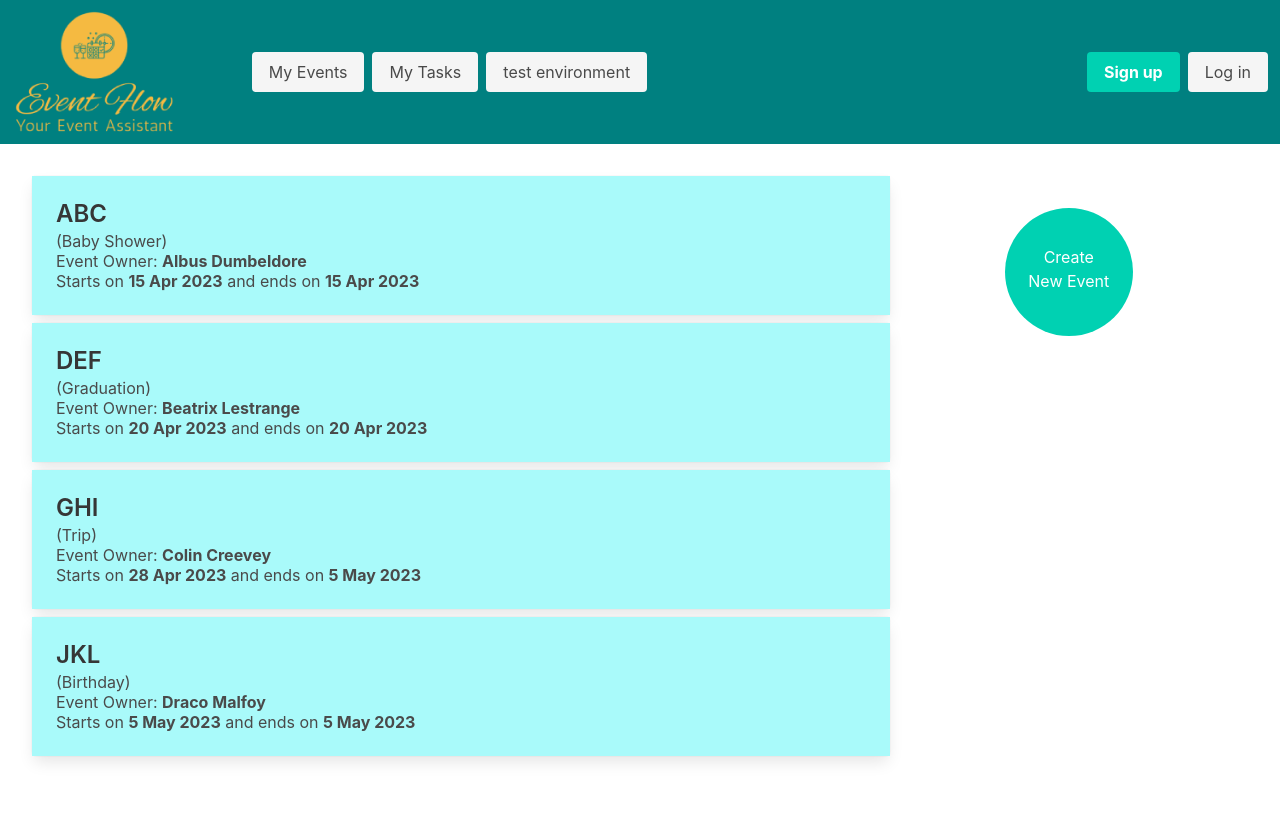
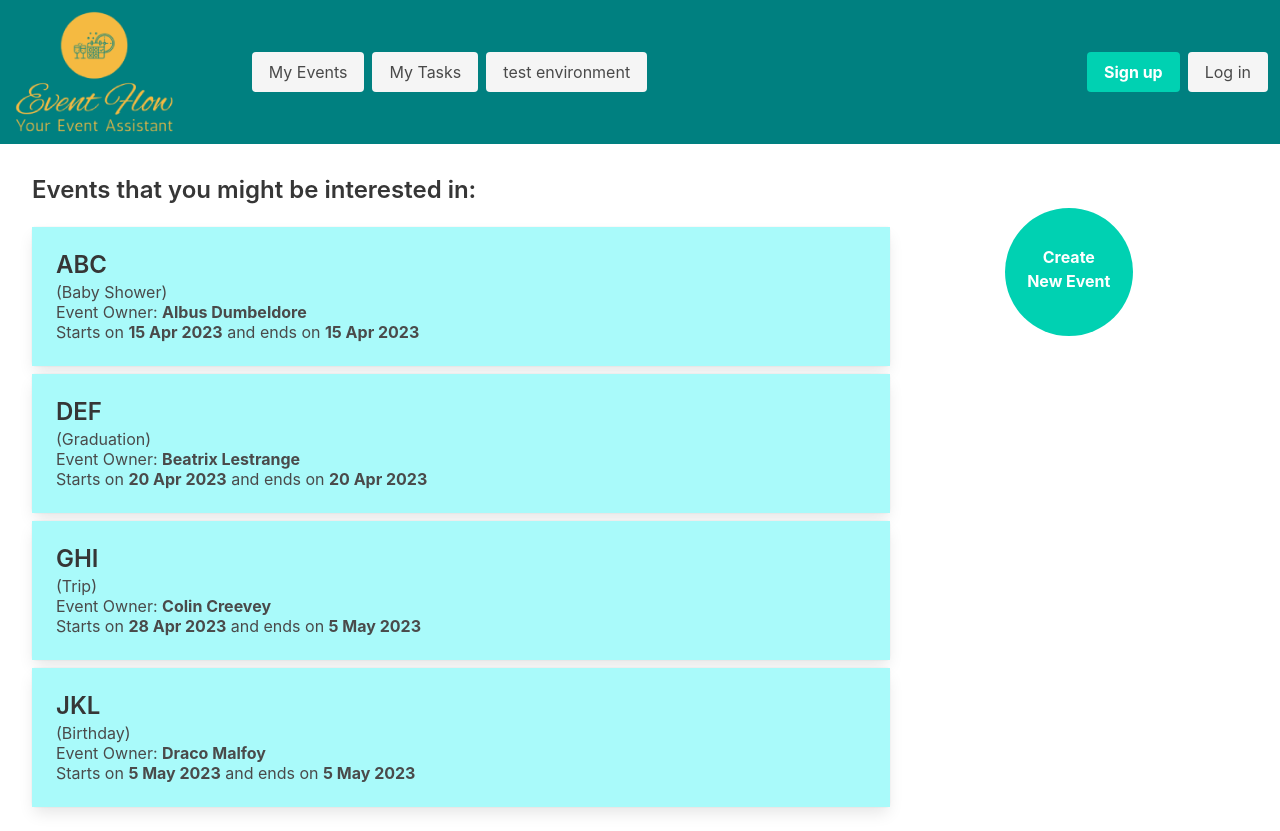
Before and after one commit to shaimaaGhamry/Event-Flow, a React (Create React App) app in the folder client/: page / in a window 1280 px wide. Before the commit the page ends 800 px from the top, so only its background shows below. Built offline with nearby package versions, Linux system fonts and the light colour scheme.

Commit message:
Created dynamics links for events

```diff
--- a/client/src/index.css
+++ b/client/src/index.css
@@ -109,6 +109,7 @@ span.event-list {
   width: 8rem;
   height: 8rem;
   text-align: center;
+  font-weight: bold;
 }
 
 a.div-button {
--- a/client/src/routes/Home.js
+++ b/client/src/routes/Home.js
@@ -2,16 +2,17 @@ import React from 'react';
 
 const Home = () => {
   const publicEvents = [
-    { title: "ABC", type: "Baby Shower", owner: "Albus Dumbeldore", sdate: "15 Apr 2023", edate: "15 Apr 2023" },
-    { title: "DEF", type: "Graduation", owner: "Beatrix Lestrange", sdate: "20 Apr 2023", edate: "20 Apr 2023" },
-    { title: "GHI", type: "Trip", owner: "Colin Creevey", sdate: "28 Apr 2023", edate: "5 May 2023" },
-    { title: "JKL", type: "Birthday", owner: "Draco Malfoy", sdate: "5 May 2023", edate: "5 May 2023" },
+    { title: "ABC", type: "Baby Shower", owner: "Albus Dumbeldore", sdate: "15 Apr 2023", edate: "15 Apr 2023", id: "1" },
+    { title: "DEF", type: "Graduation", owner: "Beatrix Lestrange", sdate: "20 Apr 2023", edate: "20 Apr 2023", id: "2" },
+    { title: "GHI", type: "Trip", owner: "Colin Creevey", sdate: "28 Apr 2023", edate: "5 May 2023", id: "3" },
+    { title: "JKL", type: "Birthday", owner: "Draco Malfoy", sdate: "5 May 2023", edate: "5 May 2023", id: "4" },
   ];
   return (
     <div className="main events-main">
       <div class="events">
+      <div class="title is-4">Events that you might be interested in:</div>
         <div class="row">
-          {publicEvents.map((app) => <App type={app.type} title={app.title} owner={app.owner} sdate={app.sdate} edate={app.edate} scope="public" />)}
+          {publicEvents.map((app) => <App type={app.type} title={app.title} owner={app.owner} sdate={app.sdate} edate={app.edate} id={app.id} scope="public" />)}
         </div>
       </div>
       <div class="actions">
@@ -29,6 +30,7 @@ const Home = () => {
 function App(props) {
   return (
     <div class="card">
+      <a href={`./events/${props.id}`}>
       <div class={props.scope}>
         <div class="card-content">
           <div class="media">
@@ -47,6 +49,7 @@ function App(props) {
           </div>
         </div>
       </div>
+      </a>
     </div>
   )
 }
--- a/client/src/routes/MyEvents.js
+++ b/client/src/routes/MyEvents.js
@@ -2,26 +2,26 @@ import React from 'react';
 
 const MyEvents = () => {
   const pendingInvites = [
-    { title: "ABC", type: "Baby Shower", owner: "Albus Dumbeldore", sdate: "15 Apr 2023", edate: "15 Apr 2023" },
-    { title: "DEF", type: "Graduation", owner: "Beatrix Lestrange", sdate: "20 Apr 2023", edate: "20 Apr 2023" },
-    { title: "GHI", type: "Trip", owner: "Colin Creevey", sdate: "28 Apr 2023", edate: "5 May 2023" },
-    { title: "JKL", type: "Birthday", owner: "Draco Malfoy", sdate: "5 May 2023", edate: "5 May 2023" },
+    { title: "ABC", type: "Baby Shower", owner: "Albus Dumbeldore", sdate: "15 Apr 2023", edate: "15 Apr 2023", id:"1" },
+    { title: "DEF", type: "Graduation", owner: "Beatrix Lestrange", sdate: "20 Apr 2023", edate: "20 Apr 2023", id:"2" },
+    { title: "GHI", type: "Trip", owner: "Colin Creevey", sdate: "28 Apr 2023", edate: "5 May 2023", id:"3" },
+    { title: "JKL", type: "Birthday", owner: "Draco Malfoy", sdate: "5 May 2023", edate: "5 May 2023", id:"4" },
   ];
   const attendingEvents = [
-    { title: "MNO", type: "Baby Shower", owner: "Albus Dumbeldore", sdate: "15 Apr 2023", edate: "15 Apr 2023", scope: "public" },
-    { title: "PQR", type: "Graduation", owner: "Beatrix Lestrange", sdate: "20 Apr 2023", edate: "20 Apr 2023", scope: "private" },
-    { title: "STU", type: "Trip", owner: "Colin Creevey", sdate: "28 Apr 2023", edate: "5 May 2023", scope: "private" },
-    { title: "VWX", type: "Birthday", owner: "Draco Malfoy", sdate: "5 May 2023", edate: "5 May 2023", scope: "public" },
+    { title: "MNO", type: "Baby Shower", owner: "Albus Dumbeldore", sdate: "15 Apr 2023", edate: "15 Apr 2023", scope: "public", id:"5" },
+    { title: "PQR", type: "Graduation", owner: "Beatrix Lestrange", sdate: "20 Apr 2023", edate: "20 Apr 2023", scope: "private", id:"6" },
+    { title: "STU", type: "Trip", owner: "Colin Creevey", sdate: "28 Apr 2023", edate: "5 May 2023", scope: "private", id:"7" },
+    { title: "VWX", type: "Birthday", owner: "Draco Malfoy", sdate: "5 May 2023", edate: "5 May 2023", scope: "public", id:"8" },
   ];
   const expiredEvents = [
-    { title: "YZ", type: "Baby Shower", owner: "Albus Dumbeldore", sdate: "15 Apr 2023", edate: "15 Apr 2023", scope: "public" },
+    { title: "YZ", type: "Baby Shower", owner: "Albus Dumbeldore", sdate: "15 Apr 2023", edate: "15 Apr 2023", scope: "public", id:"9" },
   ];
   return (
     <div className="main events-main">
       <div class="events">
         <div class="row event-row pending">
           <div class="event-list"><p><span class="event-list">PENDING INVITES</span></p></div>
-          {pendingInvites.map((app) => <App type={app.type} title={app.title} owner={app.owner} sdate={app.sdate} edate={app.edate} scope="private" />)}
+          {pendingInvites.map((app) => <App type={app.type} title={app.title} owner={app.owner} sdate={app.sdate} edate={app.edate} id={app.id} scope="private" />)}
         </div>
         <div class="row event-row attending">
           <div class="event-list"><p><span class="event-list">ATTENDING EVENTS</span></p></div>
@@ -44,6 +44,7 @@ const MyEvents = () => {
 function App(props) {
   return (
     <div class="card">
+      <a href={`./events/${props.id}`}>
       <div class={props.scope}>
         <div class="card-content">
           <div class="media">
@@ -62,6 +63,7 @@ function App(props) {
           </div>
         </div>
       </div>
+      </a>
     </div>
   )
 }
```
